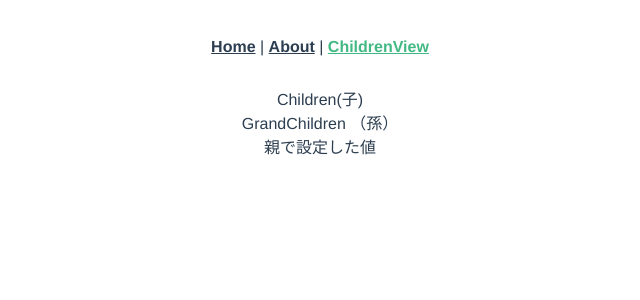
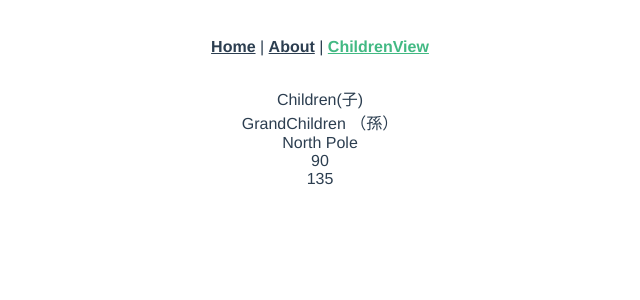
Before and after one commit to kizunas/vue3-test-v1, a Vue app: page /childrenView in a window 1280 px wide. Shown: the top 300 px of the page, without its empty margins (320-960 px from the left). Built offline with nearby package versions, Linux system fonts and the light colour scheme.

Commit message:
provide/injection(no reactive)

```diff
--- a/src/App.vue
+++ b/src/App.vue
@@ -8,14 +8,15 @@
 </template>
 
 <script>
+import { provide } from 'vue'
+
 export default {
-  data() {
-    return{}
-  },
-  provide(){
-    return {
-      userName: '親で設定した値'
-    }
+  setup() {
+    provide('location', 'North Pole')
+    provide('geolocation', {
+      longitude: 90,
+      latitude: 135
+    })
   }
 }
 </script>
--- a/src/components/GrandChildren.vue
+++ b/src/components/GrandChildren.vue
@@ -1,11 +1,23 @@
 <template>
   <div>GrandChildren （孫）</div>
-  <div>{{userName}}</div>
+  <div>{{userLocation}}</div>
+  <div>{{userGeolocation.longitude}}</div>
+  <div>{{userGeolocation.latitude}}</div>
 </template>
 
 <script>
+import { inject } from 'vue'
+
 export default {
- inject: ['userName']
+  setup() {
+    const userLocation = inject('location', 'The Universe')
+    const userGeolocation = inject('geolocation')
+
+    return {
+      userLocation,
+      userGeolocation
+    }
+  }
 }
 </script>
 
```
